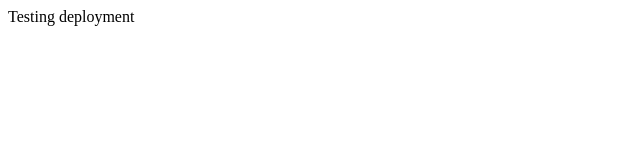
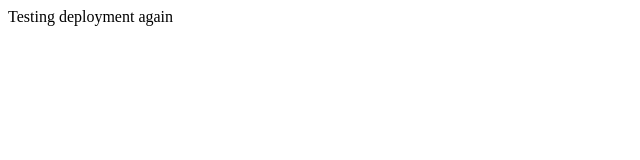
Before and after one commit to ankitMishra-95/portfolio, a plain HTML site: page index.html in a window 1280 px wide. Shown: the full height of the page, 0-640 px from the left. Drawn offline with Linux system fonts and the light colour scheme.

Commit message:
testing deploment

```diff
--- a/index.html
+++ b/index.html
@@ -7,6 +7,6 @@
     <title>Document</title>
 </head>
 <body>
-    Testing deployment
+    Testing deployment again
 </body>
 </html>
```
